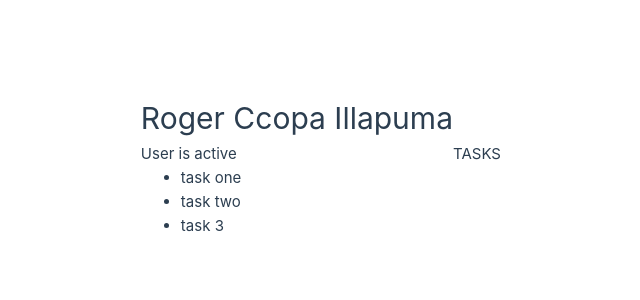
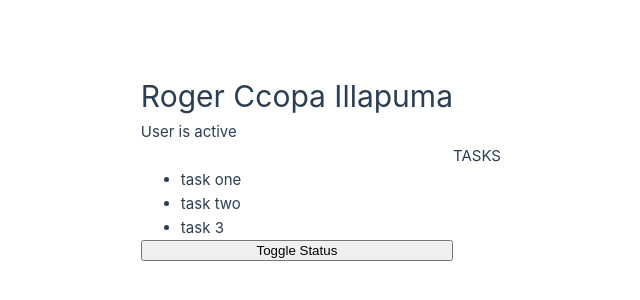
Before and after one commit to rogerccopa/vuestart, a Vue app: page / in a window 1280 px wide. Shown: the part 234-534 px from the top of the page, without its empty margins (187-827 px from the left). Built offline with nearby package versions, Linux system fonts and the light colour scheme.

Commit message:
switch to composition API

```diff
--- a/src/App.vue
+++ b/src/App.vue
@@ -1,25 +1,30 @@
 <script>
-	export default {
-		data() {
-			return {
-				name: "Roger Ccopa Illapuma",
-				status: "active",
-				tasks: ["task one", "task two", "task 3"],
-				link: 'https://www.google.com',
-			};
-		},
-		methods: {
-			toggleStatus() {
-				if (this.status === "active") {
-					this.status = "pending";
-				} else if (this.status === "pending") {
-					this.status = "inactive";
-				} else {
-					this.active = "active";
-				}
+import {ref} from 'vue';
+
+export default {
+	setup() {
+		const name = ref("Roger Ccopa Illapuma");
+		const status = ref("active");
+		const tasks = ref(["task one", "task two", "task 3"]);
+
+		const toggleStatus = () => {
+			if (status.value === "active") {
+				status.value = "pending";
+			} else if (status.value === "pending") {
+				status.value = "inactive";
+			} else {
+				status.value = "active";
 			}
+		};
+
+		return {
+			name,
+			status,
+			tasks,
+			toggleStatus
 		}
-	};
+	}
+};
 </script>
 <template>
 	<h1>{{ name }}</h1>
@@ -27,9 +32,14 @@
 	<p v-if="status === 'active'">User is active</p>
 	<p v-else-if="status === 'pending'">user is pending</p>
 	<p v-else>User Is INACTIVE</p>
-
+	<br />
 	TASKS
 	<ul>
 		<li v-for="task in tasks" :key="task">{{ task }}</li>
 	</ul>
+	<br/><br/>
+
+	<button @click="toggleStatus()">
+		Toggle Status
+	</button>
 </template>
```
